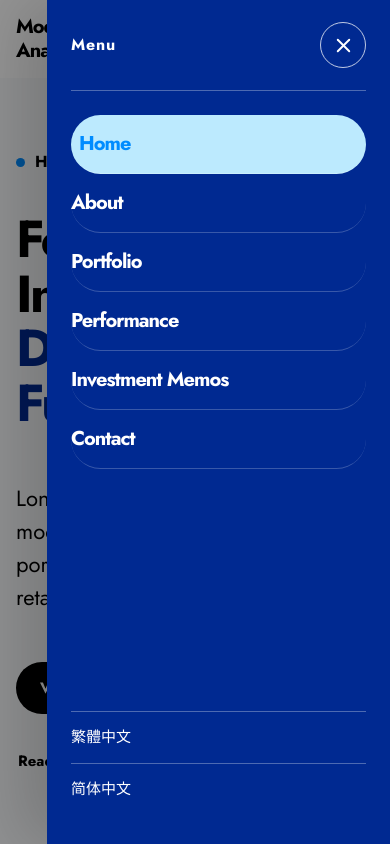
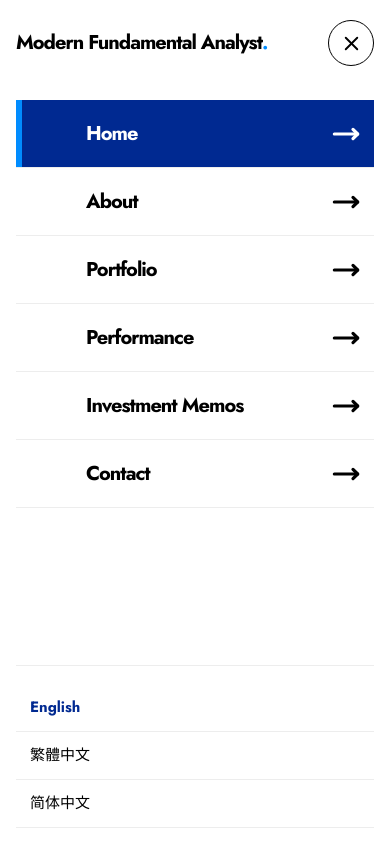
Before and after one commit to Tianyi0510/modern-fundamental-analyst, a Next.js app: page / in a window 390 px wide. Both pictures are taken after a click on the button "Open menu". Shown: the top 844 px of the page. Built offline with nearby package versions, Linux system fonts and the light colour scheme.

Commit message:
Redesign mobile navigation menu

```diff
--- a/app/styles/component-typography.css
+++ b/app/styles/component-typography.css
@@ -101,14 +101,21 @@
   font-variant-numeric: tabular-nums;
 }
 
-.not-found > span,
-.mobile-menu-title {
+.not-found > span {
   font-family: var(--font-ui);
   font-size: var(--font-size-label);
   line-height: var(--leading-body);
   font-weight: var(--weight-bold);
   letter-spacing: var(--tracking-label);
   text-transform: none;
+}
+
+.mobile-menu-wordmark {
+  font-family: var(--font-ui);
+  font-size: var(--font-size-compact-title);
+  line-height: var(--leading-compact-title);
+  font-weight: var(--weight-bold);
+  letter-spacing: var(--tracking-heading);
 }
 
 .mobile-menu-drawer nav {
--- a/app/styles/responsive.css
+++ b/app/styles/responsive.css
@@ -56,45 +56,54 @@
   .mobile-menu-button:active svg { transform: scale(.86); }
   .mobile-menu-layer { display: block; position: fixed; inset: 0; z-index: 100; pointer-events: none; visibility: hidden; transition: visibility 0s linear var(--motion-duration-slow); }
   .mobile-menu-layer.is-open { pointer-events: auto; visibility: visible; transition-delay: 0s; }
-  .mobile-menu-backdrop { position: absolute; inset: 0; padding: 0; border: 0; background: rgba(0,0,0,.42); opacity: 0; transition: opacity var(--motion-duration-base) var(--motion-ease-standard); }
-  .mobile-menu-layer.is-open .mobile-menu-backdrop { opacity: 1; }
+  .mobile-menu-backdrop { display: none; }
   .mobile-menu-drawer {
     position: absolute;
-    inset: 0 0 0 auto;
-    width: min(88vw, 420px);
-    padding: 22px 24px 30px;
-    background: var(--deep-blue);
-    color: var(--white);
+    inset: 0;
+    width: 100%;
+    min-height: 100%;
+    padding: 20px var(--space-page-gutter) max(16px, env(safe-area-inset-bottom));
+    background: var(--white);
+    color: var(--black);
     display: flex;
     flex-direction: column;
+    overflow-y: auto;
     overscroll-behavior: contain;
-    box-shadow: -24px 0 64px rgba(0,0,0,.18);
-    transform: translateX(calc(100% + 24px));
+    transform: translateX(100%);
     transition: transform var(--motion-duration-slow) var(--motion-ease-emphasized);
     will-change: transform;
   }
   .mobile-menu-layer.is-open .mobile-menu-drawer { transform: translateX(0); }
-  .mobile-menu-top { min-height: 46px; display: flex; align-items: center; justify-content: space-between; padding-bottom: 22px; border-bottom: 1px solid rgba(255,255,255,.3); opacity: 0; transform: translateY(-8px); transition: opacity var(--motion-duration-fast) var(--motion-ease-standard), transform var(--motion-duration-medium) var(--motion-ease-emphasized); }
-  .mobile-menu-layer.is-open .mobile-menu-top { opacity: 1; transform: translateY(0); transition-delay: .06s; }
-  .mobile-menu-title { font-weight: var(--weight-bold); letter-spacing: var(--tracking-label); text-transform: none; }
-  .mobile-menu-close { border-color: rgba(255,255,255,.75); background: transparent; color: var(--white); }
+  .mobile-menu-top { position: sticky; z-index: 2; top: 0; min-height: 58px; display: flex; align-items: center; justify-content: space-between; gap: var(--space-5); padding-bottom: 16px; background: var(--white); }
+  .mobile-menu-wordmark { max-width: 260px; color: var(--black); transform-origin: left center; transition: color var(--motion-duration-fast) var(--motion-ease-standard), transform var(--motion-duration-base) var(--motion-ease-emphasized); }
+  .mobile-menu-wordmark span { color: var(--medium-blue); }
+  .mobile-menu-wordmark:hover, .mobile-menu-wordmark:focus-visible { color: var(--deep-blue); transform: scale(1.015); }
+  .mobile-menu-close { flex: 0 0 auto; border-color: var(--black); background: var(--white); color: var(--black); }
+  .mobile-menu-close:hover, .mobile-menu-close:focus-visible { background: var(--black); color: var(--white); }
   .mobile-menu-close svg { transform: rotate(-72deg) scale(.84); }
   .mobile-menu-layer.is-open .mobile-menu-close svg { transform: rotate(0) scale(1); transition-delay: .08s; }
-  .mobile-menu-drawer nav { display: flex; flex-direction: column; gap: 0; margin-top: var(--space-5); font-weight: var(--weight-bold); line-height: var(--leading-compact-title); }
-  .mobile-menu-drawer nav a { padding: 17px 0; border-bottom: 1px solid rgba(255,255,255,.22); white-space: nowrap; opacity: 0; transform: translateX(18px); transition: color var(--motion-duration-fast) var(--motion-ease-standard), background-color var(--motion-duration-fast) var(--motion-ease-standard), padding-left var(--motion-duration-fast) var(--motion-ease-standard), opacity var(--motion-duration-fast) var(--motion-ease-standard), transform var(--motion-duration-slow) var(--motion-ease-emphasized); }
-  .mobile-menu-drawer nav a::after { display: none; }
-  .mobile-menu-layer.is-open .mobile-menu-drawer nav a { opacity: 1; transform: translateX(0); }
+  .mobile-menu-drawer nav { display: flex; flex-direction: column; gap: 0; margin-top: 18px; font-weight: var(--weight-bold); line-height: var(--leading-compact-title); }
+  .site-header .mobile-menu-drawer nav a { position: relative; min-height: 68px; padding: 0 14px; border-radius: 0; border-bottom: 1px solid var(--gray); display: grid; grid-template-columns: 44px minmax(0, 1fr) 28px; align-items: center; gap: var(--space-3); white-space: nowrap; opacity: 0; transform: translateY(10px); transition: color var(--motion-duration-fast) var(--motion-ease-standard), background-color var(--motion-duration-base) var(--motion-ease-standard), opacity var(--motion-duration-fast) var(--motion-ease-standard), transform var(--motion-duration-slow) var(--motion-ease-emphasized); }
+  .mobile-menu-label { grid-column: 2; }
+  .mobile-menu-drawer nav a::before { content: ""; position: absolute; inset: 0 auto 0 0; width: 6px; background: var(--medium-blue); transform: scaleY(0); transform-origin: center; transition: transform var(--motion-duration-base) var(--motion-ease-emphasized); }
+  .mobile-menu-drawer nav a svg { grid-column: 3; width: 28px; height: 28px; justify-self: end; transition: transform var(--motion-duration-base) var(--motion-ease-emphasized); }
+  .mobile-menu-layer.is-open .mobile-menu-drawer nav a { opacity: 1; transform: translateY(0); }
   .mobile-menu-layer.is-open .mobile-menu-drawer nav a:nth-child(1) { transition-delay: .08s; }
   .mobile-menu-layer.is-open .mobile-menu-drawer nav a:nth-child(2) { transition-delay: .11s; }
   .mobile-menu-layer.is-open .mobile-menu-drawer nav a:nth-child(3) { transition-delay: .14s; }
   .mobile-menu-layer.is-open .mobile-menu-drawer nav a:nth-child(4) { transition-delay: .17s; }
   .mobile-menu-layer.is-open .mobile-menu-drawer nav a:nth-child(5) { transition-delay: .2s; }
   .mobile-menu-layer.is-open .mobile-menu-drawer nav a:nth-child(6) { transition-delay: .23s; }
-  .mobile-menu-drawer nav a:hover, .mobile-menu-drawer nav a:focus-visible, .mobile-menu-drawer nav a[aria-current="page"] { color: var(--bright-blue); padding-left: 8px; }
-  .mobile-menu-language { margin-top: auto; padding-top: 20px; border-top: 1px solid rgba(255,255,255,.3); font-weight: var(--weight-bold); }
-  .mobile-language-links { margin-top: auto; display: grid; opacity: 0; transform: translateY(10px); transition: opacity var(--motion-duration-fast) var(--motion-ease-standard), transform var(--motion-duration-medium) var(--motion-ease-emphasized); }
+  .mobile-menu-drawer nav a:hover, .mobile-menu-drawer nav a:focus-visible { background: color-mix(in srgb, var(--bright-blue) 22%, var(--white)); color: var(--deep-blue); }
+  .mobile-menu-drawer nav a:hover svg, .mobile-menu-drawer nav a:focus-visible svg { transform: translateX(5px); }
+  .site-header .mobile-menu-drawer nav a[aria-current="page"] { background: var(--deep-blue); color: var(--white); }
+  .mobile-menu-drawer nav a[aria-current="page"]::before { transform: scaleY(1); }
+  .mobile-menu-language { min-height: 48px; border-bottom: 1px solid var(--gray); display: flex; align-items: center; font-weight: var(--weight-bold); transition: color var(--motion-duration-fast) var(--motion-ease-standard), background-color var(--motion-duration-fast) var(--motion-ease-standard), transform var(--motion-duration-base) var(--motion-ease-emphasized); }
+  .mobile-language-links { margin-top: auto; padding-top: 18px; border-top: 1px solid var(--gray); display: grid; opacity: 0; transform: translateY(10px); transition: opacity var(--motion-duration-fast) var(--motion-ease-standard), transform var(--motion-duration-medium) var(--motion-ease-emphasized); }
   .mobile-menu-layer.is-open .mobile-language-links { opacity: 1; transform: translateY(0); transition-delay: .22s; }
-  .mobile-language-links .mobile-menu-language { margin-top: 0; padding: 14px 0; }
+  .mobile-language-links .mobile-menu-language { margin-top: 0; padding: 0 14px; }
+  .mobile-language-links .mobile-menu-language:hover, .mobile-language-links .mobile-menu-language:focus-visible { background: color-mix(in srgb, var(--bright-blue) 22%, var(--white)); color: var(--deep-blue); transform: translateX(4px); }
+  .mobile-language-links .mobile-menu-language[aria-current="page"] { color: var(--deep-blue); }
   .hero { padding: var(--space-section) 0; }
   .hero h1 { margin: 38px 0 52px; }
   .hero-bottom { grid-template-columns: 1fr; }
@@ -198,13 +207,15 @@
 
 @media (hover: none) and (pointer: coarse) {
   .mobile-menu-button:hover { background: var(--white); color: var(--black); }
-  .mobile-menu-close:hover { border-color: rgba(255,255,255,.75); background: transparent; color: var(--white); }
+  .mobile-menu-close:hover { border-color: var(--black); background: var(--white); color: var(--black); }
   .mobile-menu-button:active { background: var(--black); color: var(--white); transform: scale(.94); }
   .mobile-menu-close:active { border-color: var(--bright-blue); background: var(--bright-blue); color: var(--black); transform: scale(.94); }
-  .mobile-menu-drawer nav a:hover:not([aria-current="page"]) { color: var(--white); padding-left: 0; }
-  .mobile-menu-drawer nav a:active { background: color-mix(in srgb, var(--bright-blue) 14%, transparent); color: var(--bright-blue); transform: scale(.985); }
-  .mobile-language-links .mobile-menu-language:hover { color: var(--white); }
-  .mobile-language-links .mobile-menu-language:active { color: var(--bright-blue); transform: scale(.985); }
+  .mobile-menu-drawer nav a:hover:not([aria-current="page"]) { background: var(--white); color: var(--black); }
+  .mobile-menu-drawer nav a:hover svg, .mobile-menu-drawer nav a:focus-visible svg { transform: none; }
+  .mobile-menu-drawer nav a:active { background: var(--bright-blue); color: var(--black); transform: scale(.985); }
+  .mobile-menu-drawer nav a:active svg { transform: translateX(5px); }
+  .mobile-language-links .mobile-menu-language:hover { background: var(--white); color: var(--black); transform: none; }
+  .mobile-language-links .mobile-menu-language:active { background: color-mix(in srgb, var(--bright-blue) 22%, var(--white)); color: var(--deep-blue); transform: scale(.985); }
 
   .home-page .hero .button-dark:hover,
   .performance-home .button-white:hover,
--- a/components/site-header.tsx
+++ b/components/site-header.tsx
@@ -1,7 +1,7 @@
 "use client";
 
 import Link from "next/link";
-import { Check, ChevronDown, Menu, X } from "lucide-react";
+import { Check, ChevronDown, Menu, MoveRight, X } from "lucide-react";
 import { usePathname } from "next/navigation";
 import { useLanguageMenu, useMobileMenu } from "@/components/use-site-header";
 import { getLocalizedPath, localeConfig, locales, type Locale } from "@/lib/i18n";
@@ -42,6 +42,7 @@ export function SiteHeader({ copy, locale }: SiteHeaderProps) {
     { href: `${prefix}/performance`, label: copy.performance },
     { href: `${prefix}/memos`, label: copy.memos },
   ];
+  const mobileNavigation = [...navigation, { href: `${prefix}/contact`, label: copy.contact }];
   const isCurrentPath = (href: string) => pathname === href || (href !== homePath && pathname.startsWith(`${href}/`));
 
   return (
@@ -102,17 +103,22 @@ export function SiteHeader({ copy, locale }: SiteHeaderProps) {
         <button className="mobile-menu-backdrop" type="button" aria-label={closeLabel} onClick={closeMenu} tabIndex={isMenuOpen ? 0 : -1} />
         <aside ref={menuDrawerRef} className="mobile-menu-drawer" id="mobile-site-menu" role="dialog" aria-modal="true" aria-label={copy.siteMenu}>
           <div className="mobile-menu-top">
-            <span className="mobile-menu-title">{copy.menu}</span>
+            <Link className="mobile-menu-wordmark" href={homePath} onClick={closeMenu} tabIndex={isMenuOpen ? 0 : -1}>
+              Modern Fundamental Analyst<span>.</span>
+            </Link>
             <button ref={menuCloseButtonRef} className="mobile-menu-close" type="button" aria-label={closeLabel} onClick={closeMenu} tabIndex={isMenuOpen ? 0 : -1}>
               <X aria-hidden="true" strokeWidth={2} />
             </button>
           </div>
           <nav aria-label={copy.mobilePrimary}>
-            {[...navigation, { href: `${prefix}/contact`, label: copy.contact }].map(({ href, label }) => (
-              <Link href={href} aria-current={isCurrentPath(href) ? "page" : undefined} onClick={closeMenu} tabIndex={isMenuOpen ? 0 : -1} key={href}>{label}</Link>
+            {mobileNavigation.map(({ href, label }) => (
+              <Link href={href} aria-current={isCurrentPath(href) ? "page" : undefined} onClick={closeMenu} tabIndex={isMenuOpen ? 0 : -1} key={href}>
+                <span className="mobile-menu-label">{label}</span>
+                <MoveRight aria-hidden="true" strokeWidth={2.75} />
+              </Link>
             ))}
           </nav>
-          <div className="mobile-language-links">{locales.filter((targetLocale) => targetLocale !== locale).map((targetLocale) => <Link className="mobile-menu-language" href={getLocalizedPath(pathname, targetLocale)} hrefLang={localeConfig[targetLocale].hrefLang} onClick={closeMenu} tabIndex={isMenuOpen ? 0 : -1} key={targetLocale}>{localeConfig[targetLocale].label}</Link>)}</div>
+          <div className="mobile-language-links">{locales.map((targetLocale) => <Link className="mobile-menu-language" href={getLocalizedPath(pathname, targetLocale)} hrefLang={localeConfig[targetLocale].hrefLang} aria-current={locale === targetLocale ? "page" : undefined} onClick={closeMenu} tabIndex={isMenuOpen ? 0 : -1} key={targetLocale}>{localeConfig[targetLocale].label}</Link>)}</div>
         </aside>
       </div>
     </header>
```
Also changed, not shown: 2 other files (tests, documents, lock files or other folders).
